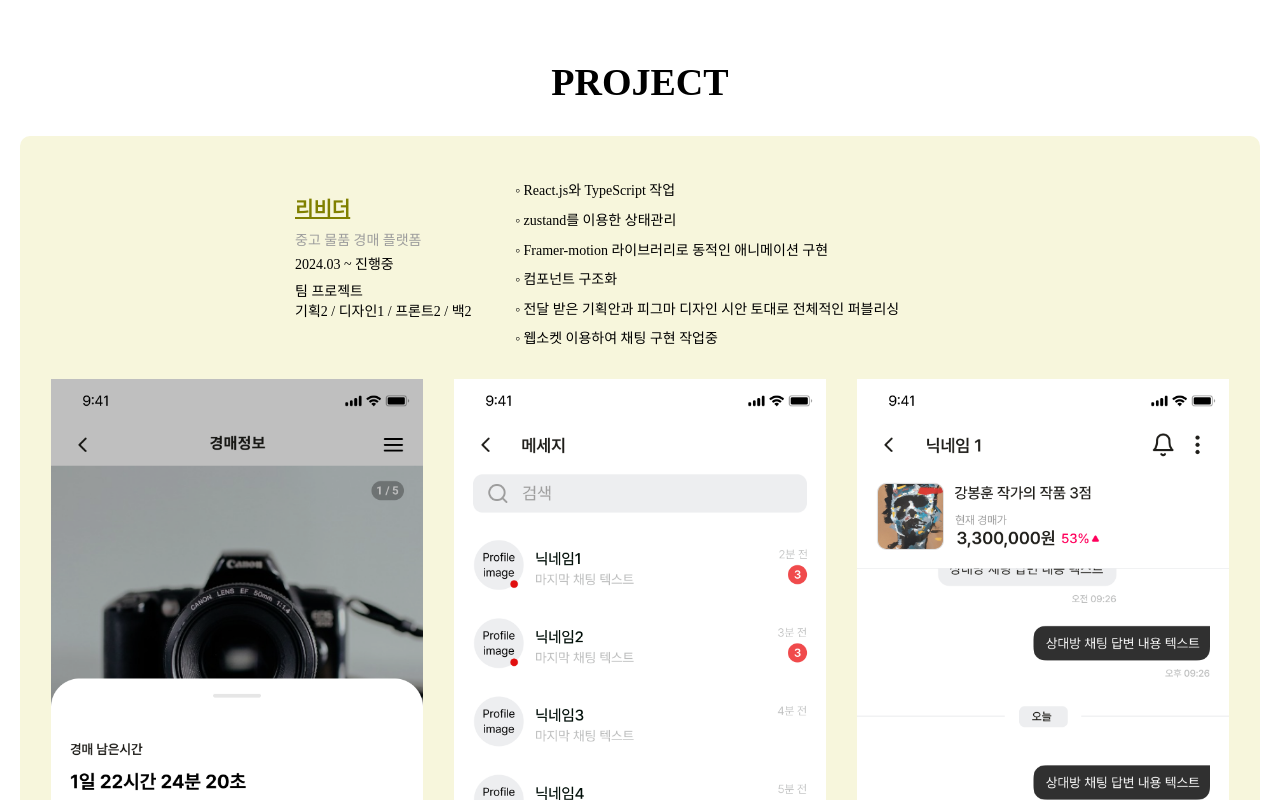
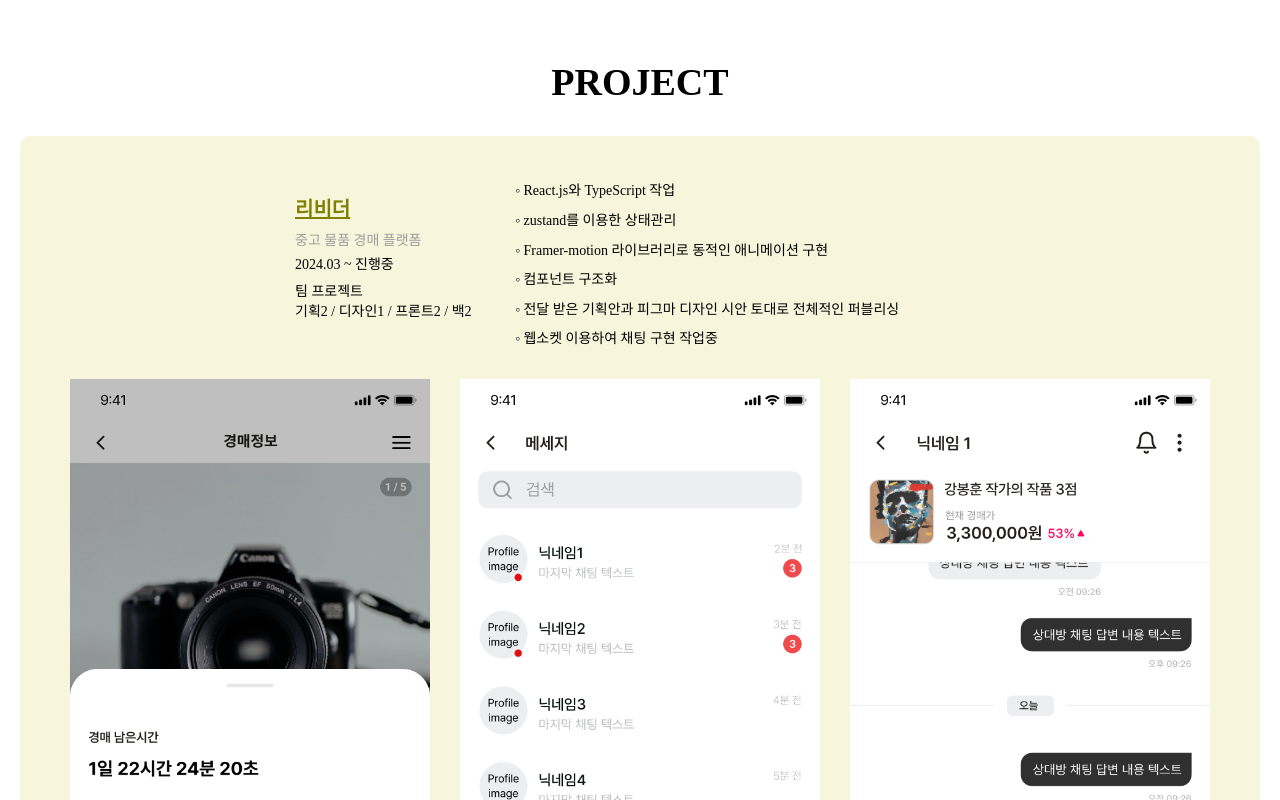
Before and after one commit to Han-seohee/portfolioV2, a plain HTML site: page index.html in a window 1280 px wide. Shown: the part 1960-2760 px from the top of the page. Drawn offline with Linux system fonts and the light colour scheme.

Commit message:
[REFACTOR] works style 수정

```diff
--- a/css/main.css
+++ b/css/main.css
@@ -367,7 +367,7 @@ header span {
     flex-wrap: wrap;
     background: #F7F6DC;
     border-radius: 1rem;
-    padding: 2.5rem 0;
+    padding: 2.5rem 2rem;
 }
 .work_box .title {
     min-width: 18rem;
```
